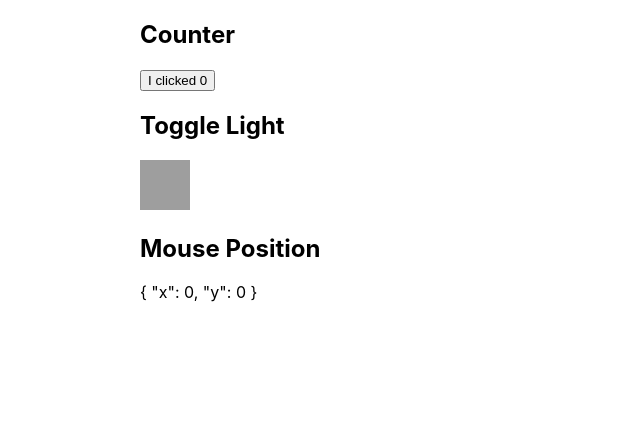
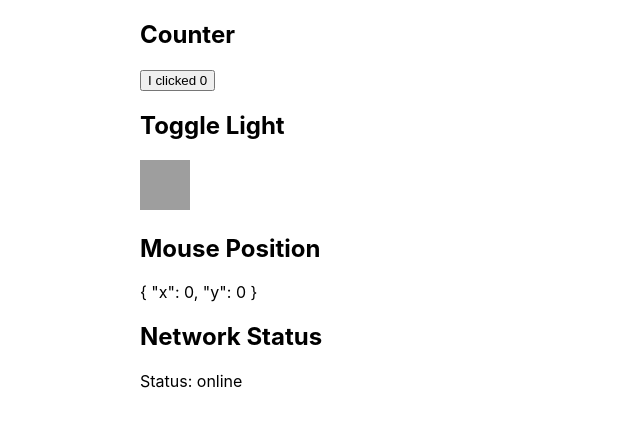
Before and after one commit to mukeshyadav/react-hooks-session, a React (Create React App) app: page / in a window 1280 px wide. Shown: the top 426 px of the page, without its empty margins (0-640 px from the left). Built offline with nearby package versions, Linux system fonts and the light colour scheme; grey boxes are pictures that could not be loaded.

Commit message:
adding network status using useEffect hook

```diff
--- a/src/App.js
+++ b/src/App.js
@@ -5,6 +5,7 @@ const App = () => {
   const [isOn, setIsOn] = useState(false);
 
   const [mousePosition, setMousePosition] = useState({ x: 0, y: 0 });
+  const [status, setStatus] = useState(navigator.onLine);
 
   const incrementCount = () => {
     setCount(prevCount => prevCount + 1);
@@ -13,9 +14,13 @@ const App = () => {
   useEffect(() => {
     document.title = `I have clicked ${count} times.`;
     window.addEventListener("mousemove", handleMouseMove);
+    window.addEventListener("online", handleOnline);
+    window.addEventListener("offline", handeOffline);
 
     return () => {
       window.removeEventListener("mousemove", handleMouseMove);
+      window.removeEventListener("online", handleOnline);
+      window.removeEventListener("offline", handeOffline);
     };
   }, [count]);
 
@@ -23,6 +28,10 @@ const App = () => {
 
   const handleMouseMove = event =>
     setMousePosition({ x: event.pageX, y: event.pageY });
+
+  const handleOnline = () => setStatus(true);
+
+  const handeOffline = () => setStatus(false);
 
   return (
     <div className="wrapper">
@@ -45,6 +54,9 @@ const App = () => {
       <p>
         {JSON.stringify(mousePosition, null, 2)} <br />
       </p>
+
+      <h2>Network Status</h2>
+      <p>Status: {status ? "online" : "offline"}</p>
     </div>
   );
 };
```
